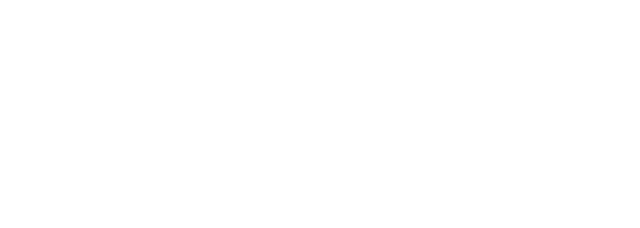
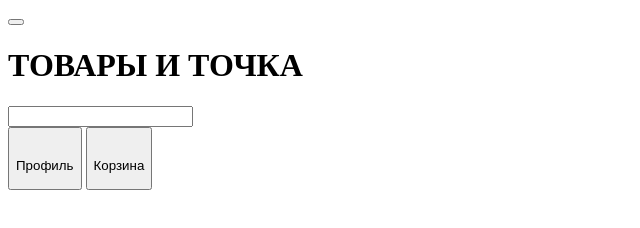
Before and after one commit to Ave-Mari/WB-Frontend, a plain HTML site: page index.html in a window 1280 px wide. Shown: the whole page, without its empty margins (0-640 px from the left). Drawn offline with Linux system fonts and the light colour scheme.

Commit message:
add basic elements to header

```diff
--- a/index.html
+++ b/index.html
@@ -1,11 +1,30 @@
 <!DOCTYPE html>
 <html lang="en">
-<head>
-    <meta charset="UTF-8">
-    <meta name="viewport" content="width=device-width, initial-scale=1.0">
+  <head>
+    <meta charset="UTF-8" />
+    <meta name="viewport" content="width=device-width, initial-scale=1.0" />
+    <link rel="stylesheet" href="./index.css" />
+    <link rel="stylesheet" href="./styles/header/header.css" />
     <title>Товары и Точка</title>
-</head>
-<body>
+  </head>
+  <body>
+    <header>
+      <button></button>
+      <h1>ТОВАРЫ И ТОЧКА</h1>
+      <label>
+        <input type="text" />
+      </label>
 
-</body>
+      <div class="tabs-block">
+        <button>
+          <img src="" alt="" />
+          <p>Профиль</p>
+        </button>
+        <button>
+          <img src="" alt="" />
+          <p>Корзина</p>
+        </button>
+      </div>
+    </header>
+  </body>
 </html>
```
